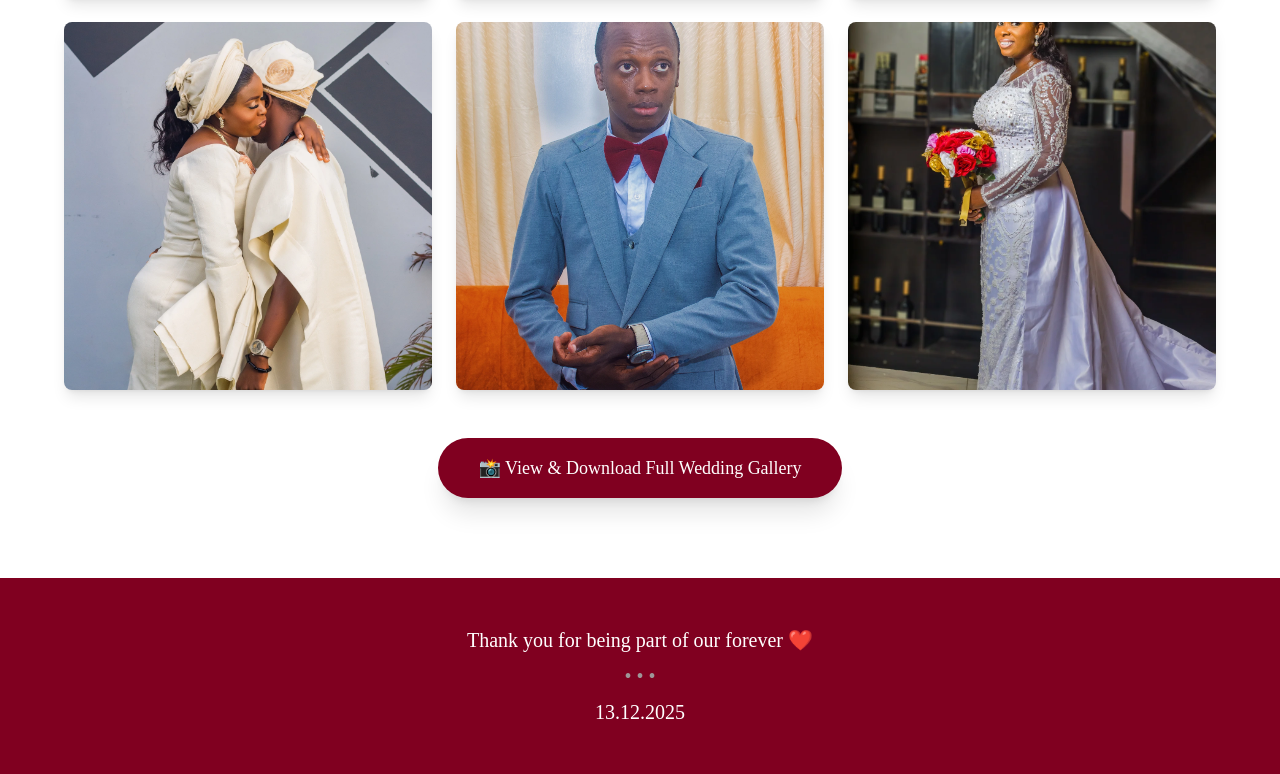
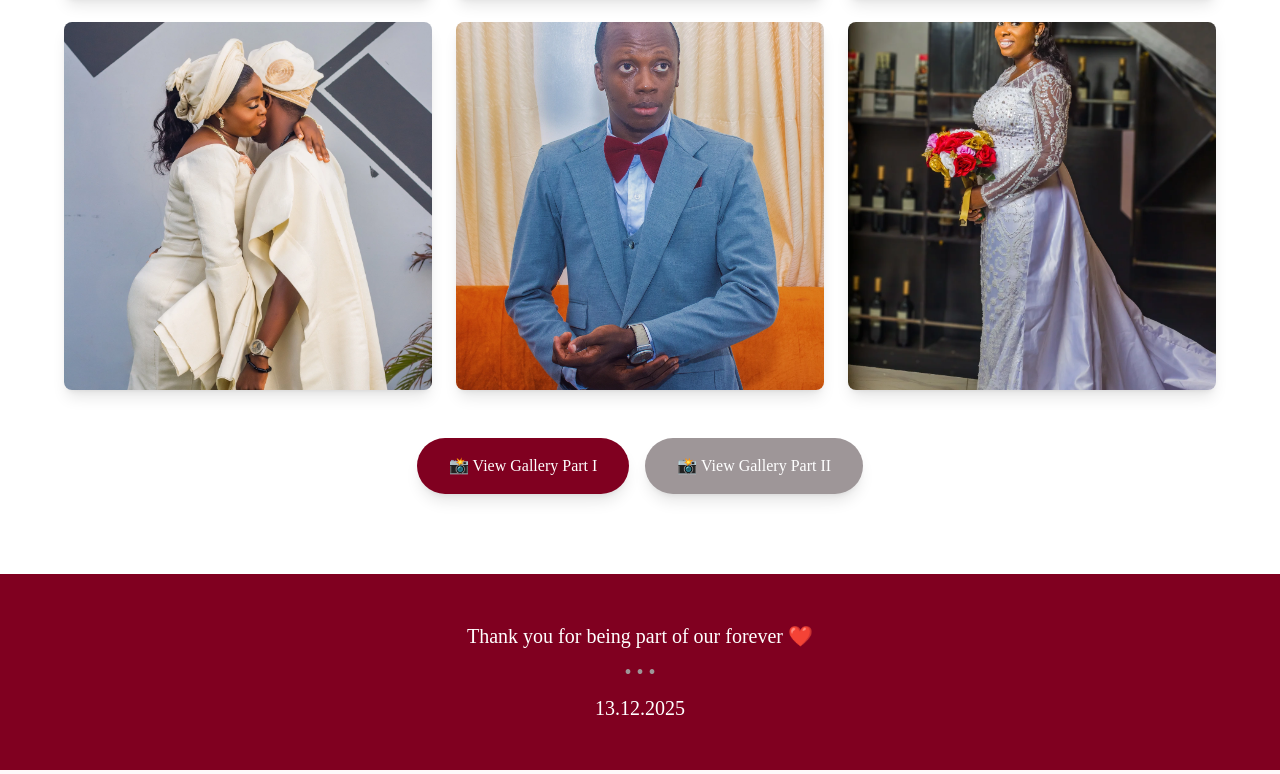
Before and after one commit to Oluwabamise3108/veejay-wedding, a Next.js app: page / in a window 1280 px wide. Shown: the part 2466-3240 px from the top of the page. Built offline with nearby package versions, Linux system fonts and the light colour scheme.

Commit message:
added dual gallery links

```diff
--- a/app/page.tsx
+++ b/app/page.tsx
@@ -77,6 +77,7 @@ export default function Home() {
       <section id="gallery" className="py-20 px-6 bg-white">
         <div className="max-w-6xl mx-auto text-center">
           <h2 className="text-4xl font-heading font-bold mb-12 text-burgundy">Wedding Highlights</h2>
+
           <div className="grid grid-cols-1 md:grid-cols-3 gap-6 mb-12">
             {[
               '/images/highlight-1.webp', '/images/highlight-2.webp', '/images/highlight-3.webp',
@@ -89,14 +90,25 @@ export default function Home() {
               </div>
             ))}
           </div>
+
+          <div className="flex flex-col sm:flex-row gap-4 justify-center">
             <a
               href="https://photos.app.goo.gl/k6ibAp9BeochPJ438"
               target="_blank"
               rel="noopener noreferrer"
-            className="inline-block bg-burgundy hover:bg-opacity-90 text-white font-medium py-4 px-10 rounded-full shadow-xl transition-all duration-300 hover:scale-105 text-lg"
+              className="bg-burgundy hover:bg-opacity-90 text-white font-medium py-4 px-8 rounded-full shadow-lg transition-all duration-300 hover:scale-105"
             >
-            📸 View & Download Full Wedding Gallery
+              📸 View Gallery Part I
             </a>
+            <a
+              href="https://photos.app.goo.gl/jDYpDUrsrXf5Qj4W7"
+              target="_blank"
+              rel="noopener noreferrer"
+              className="bg-rose-gold hover:bg-opacity-90 text-white font-medium py-4 px-8 rounded-full shadow-lg transition-all duration-300 hover:scale-105"
+            >
+              📸 View Gallery Part II
+            </a>
+          </div>
         </div>
       </section>
 
```
Lines whose indentation alone changed are shown as unchanged.
